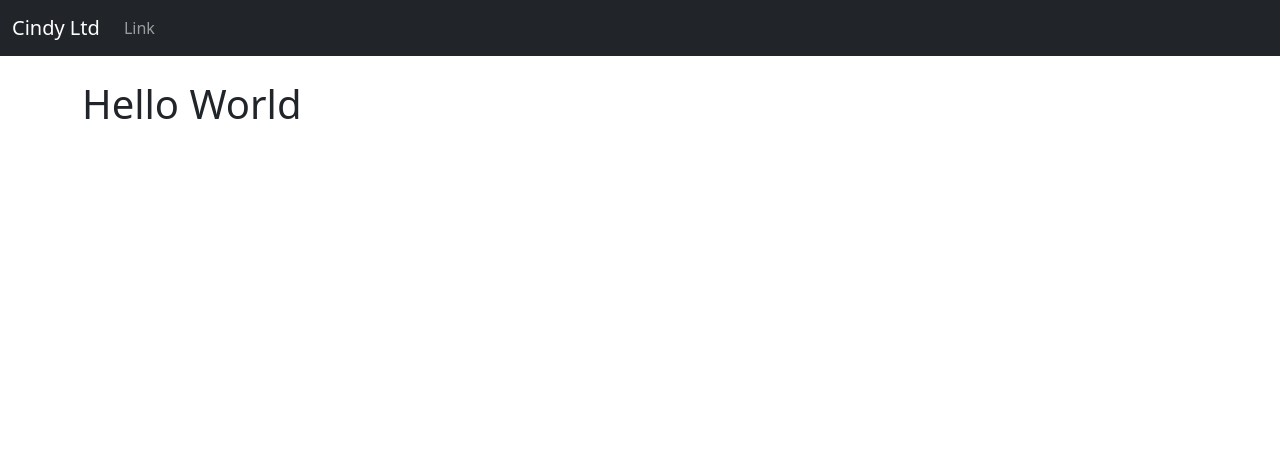
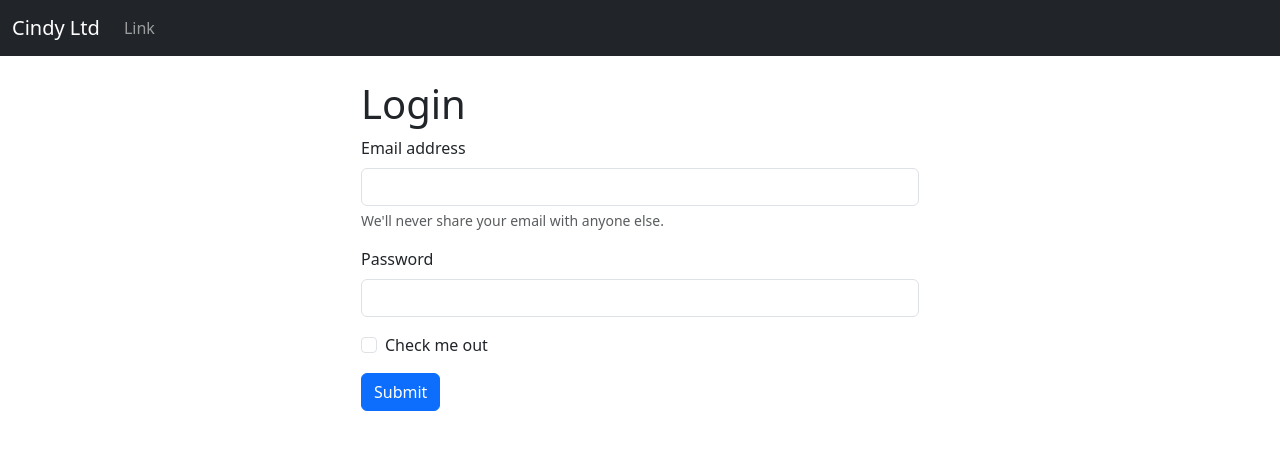
Before and after one commit to Jan-Brunner/Django-CRM, a Django app: page / in a window 1280 px wide. Shown: the top 450 px of the page. Run offline with Django 4.2, Linux system fonts and the light colour scheme.

Commit message:
Implementet Login Form and Django Auth

```diff
--- a/website/templates/home.html
+++ b/website/templates/home.html
@@ -2,6 +2,32 @@
 
 {% block content %}
 
-<h1>Hello World</h1>
+<div class="col-md-6 offset-md-3">
+
+<h1>Login</h1>
+
+<form methods="POST" action="{% url 'home' %}">
+    {% csrf_token %}
+    <form>
+        <div class="mb-3">
+          <label for="exampleInputEmail1" class="form-label">Email address</label>
+          <input type="email" class="form-control" id="exampleInputEmail1" aria-describedby="emailHelp">
+          <div id="emailHelp" class="form-text">We'll never share your email with anyone else.</div>
+        </div>
+        <div class="mb-3">
+          <label for="exampleInputPassword1" class="form-label">Password</label>
+          <input type="password" class="form-control" id="exampleInputPassword1">
+        </div>
+        <div class="mb-3 form-check">
+          <input type="checkbox" class="form-check-input" id="exampleCheck1">
+          <label class="form-check-label" for="exampleCheck1">Check me out</label>
+        </div>
+        <button type="submit" class="btn btn-primary">Submit</button>
+      </form>
+
+
+</form>
+
+</div>
 
 {% endblock %}
--- a/website/urls.py
+++ b/website/urls.py
@@ -4,5 +4,7 @@ from . import views
 
 urlpatterns = [
     path('', views.home, name = 'home'),
+   # path('login/', views.login_user, name = 'login'),
+   # path('logout/', views.logout_user, name = 'logout'),
 
 ]
--- a/website/views.py
+++ b/website/views.py
@@ -1,4 +1,10 @@
 from django.shortcuts import render
+from django.contrib.auth import authenticate, login, logout
+from django.contrib import messages
 
 def home(request):
     return render(request, 'home.html', {})
+
+
+def logout_user(request):
+    pass
```
